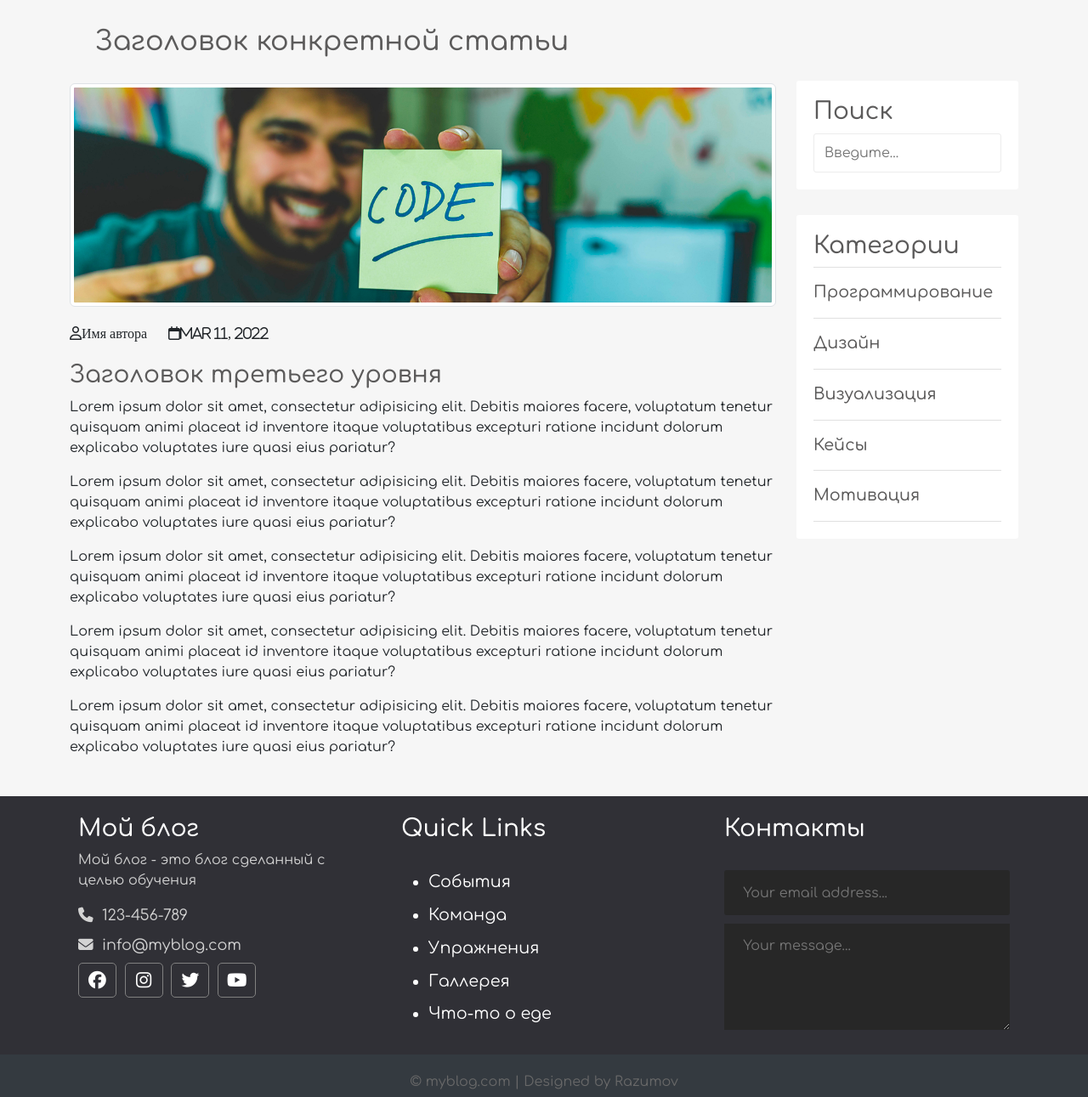
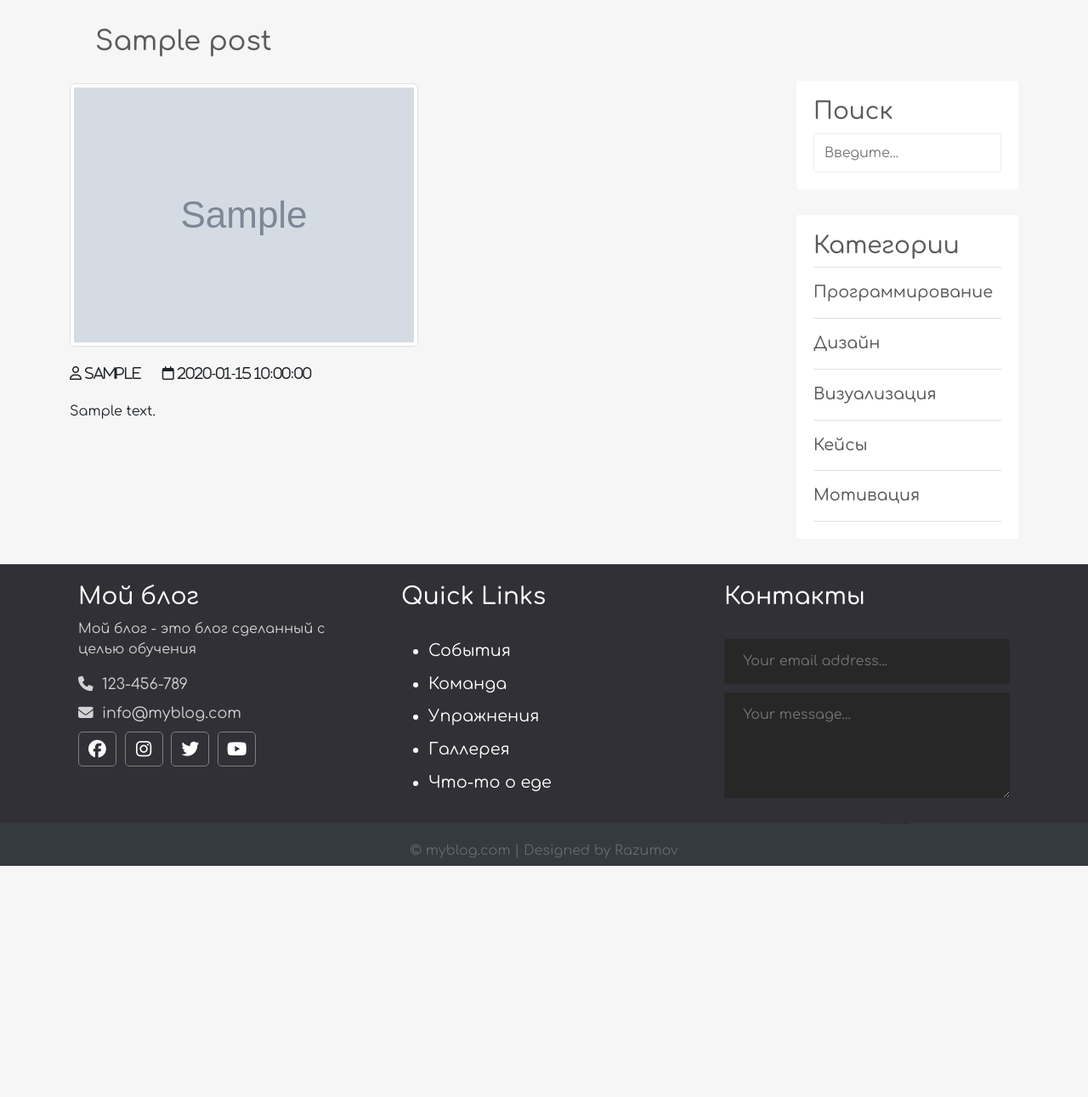
Before and after one commit to DiMoNiO04/dynamic-bootstrap-syte, a PHP site: page /dynamic-bootstrap-syte/single.php?post=1 in a window 1280 px wide. Shown: the part 70-1361 px from the top of the page at 85% size. After the commit the page ends 1089 px from the top, so only its background shows below. Run offline with PHP 8.4, Linux system fonts and the light colour scheme; tables that the repository leaves empty or names only in its code hold one stand-in row (values such as "Sample post"); grey boxes marked "Sample" are stand-in pictures; some libraries are stand-ins or nearby versions.

Commit message:
feat: add display content on single page

```diff
--- a/app/database/db.php
+++ b/app/database/db.php
@@ -195,3 +195,14 @@ function searchInTitleAndContent($text, $table1, $table2){
 	dbCheckError($query);
 	return $query->fetchAll();
 }
+
+
+//Выборка поста с автором для сингл
+function selectPostFromPostsWithUsersOnSingle($table1, $table2, $id){
+	global $pdo;
+	$sql = "SELECT p.*, u.username FROM $table1 AS p JOIN $table2 AS u ON p.id_user = u.id WHERE p.id=$id";
+	$query = $pdo->prepare($sql);
+	$query->execute();
+	dbCheckError($query);
+	return $query->fetch();
+}
--- a/index.php
+++ b/index.php
@@ -79,7 +79,7 @@
 							<h3>
 								<a href="<?=BASE_URL . 'single.php?post=' . $post['id'];?>"><?=substr($post['title'], 0, 80) . '...' ?></a>
 							</h3>
-							<i class="far fa-user"> <?= $post['id_user']?></i>
+							<i class="far fa-user"> <?= $post['username']?></i>
 							<i class="far fa-calendar"> <?=$post['created_date'] ?></i>
 							<p class="preview-text"><?=mb_substr($post['content'], 0, 55, 'UTF-8') . '...' ?></p>
 						</div>
--- a/single.php
+++ b/single.php
@@ -1,6 +1,8 @@
 <?php
 	include("path.php");
 	include(SITE_ROOT . "/app/database/db.php");
+
+	$post = selectPostFromPostsWithUsersOnSingle('posts', 'users',  $_GET['post']);
 ?>
 
 <!doctype html>
@@ -28,34 +30,18 @@
 	<div class="container">
 		<div class="content row">
 			<div class="main-content col-12 col-md-9">
-				<h2>Заголовок конкретной статьи</h2>
+				<h2><?=$post['title']; ?></h2>
 
 				<div class="single__post row">
 					<div class="img col-12">
-						<img src="./assets/images/image_1.png" alt="image_1" class="img-thumbnail">
+						<img src="<?=BASE_URL . 'assets/images/posts/' . $post['img'] ?>" alt="<?=$post['title']?>" class="img-thumbnail">
 					</div>
 					<div class="info">
-						<i class="far fa-user">Имя автора</i>
-						<i class="far fa-calendar">Mar 11, 2022</i>
+						<i class="far fa-user"> <?= $post['username']?></i>
+						<i class="far fa-calendar"> <?=$post['created_date'] ?></i>
 					</div>
 					<div class="single__post_text col-12">
-						<h3>Заголовок третьего уровня</h3>
-						<p>Lorem ipsum dolor sit amet, consectetur adipisicing elit. Debitis maiores facere, voluptatum
-							tenetur quisquam animi placeat id inventore itaque voluptatibus excepturi ratione incidunt dolorum
-							explicabo voluptates iure quasi eius pariatur?</p>
-						<p>Lorem ipsum dolor sit amet, consectetur adipisicing elit. Debitis maiores facere, voluptatum
-							tenetur quisquam animi placeat id inventore itaque voluptatibus excepturi ratione incidunt dolorum
-							explicabo voluptates iure quasi eius pariatur?</p>
-						<p>Lorem ipsum dolor sit amet, consectetur adipisicing elit. Debitis maiores facere, voluptatum
-							tenetur quisquam animi placeat id inventore itaque voluptatibus excepturi ratione incidunt dolorum
-							explicabo voluptates iure quasi eius pariatur?</p>
-						<p>Lorem ipsum dolor sit amet, consectetur adipisicing elit. Debitis maiores facere, voluptatum
-							tenetur quisquam animi placeat id inventore itaque voluptatibus excepturi ratione incidunt dolorum
-							explicabo voluptates iure quasi eius pariatur?</p>
-						<p>Lorem ipsum dolor sit amet, consectetur adipisicing elit. Debitis maiores facere, voluptatum
-							tenetur quisquam animi placeat id inventore itaque voluptatibus excepturi ratione incidunt dolorum
-							explicabo voluptates iure quasi eius pariatur?</p>
-
+						<?= $post['content']?>
 					</div>
 				</div>
 
```
